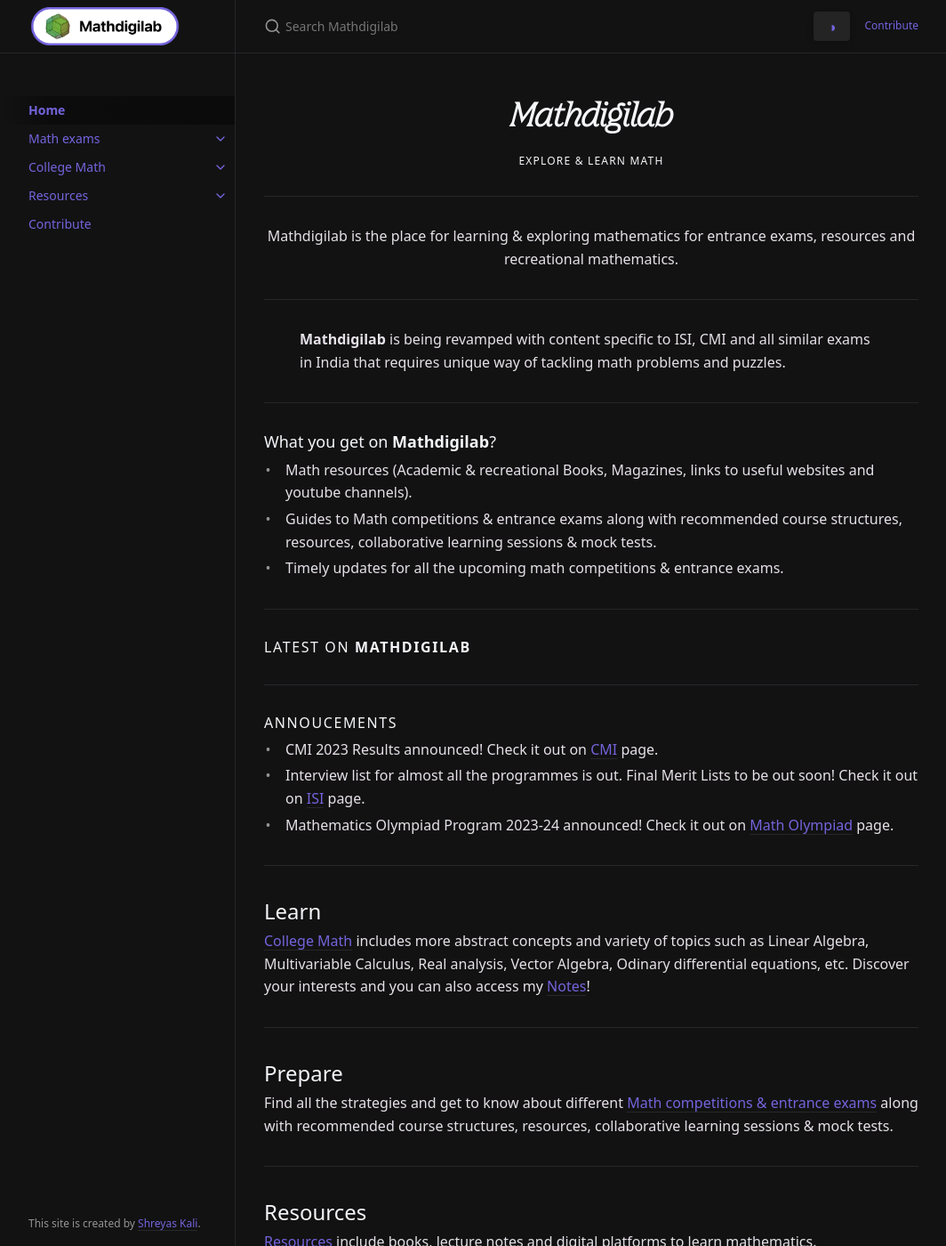
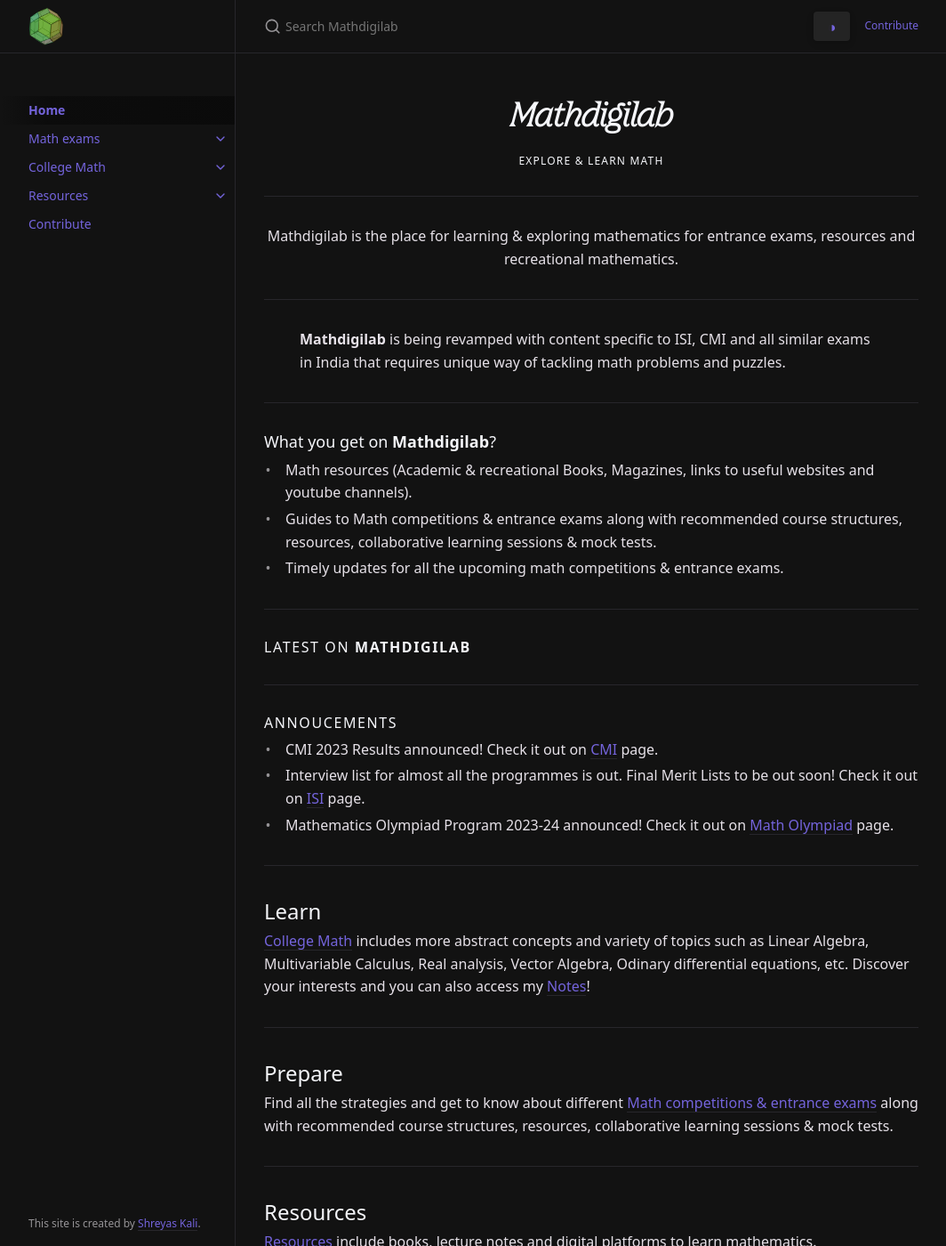
Before and after one commit to mathdigilab/mathdigilab.github.io, a Jekyll site: the page built from index.md, in a window 1280 px wide and 1400 px high. Shown: the whole window at 89% size, without its empty margins (107-1171 px from the left). Built offline with Jekyll 4.4.1, drawn with Linux system fonts in a browser that asks for light colours; nearby versions of some CDN libraries.

Commit message:
index page

```diff
--- a/_config.yml
+++ b/_config.yml
@@ -29,7 +29,7 @@ exclude: ["node_modules/", "*.gemspec", "*.gem", "Gemfile", "Gemfile.lock", "pac
 # include: ["docs/tests/"]
 
 # Set a path/url to a logo that will be displayed instead of the title
-logo: "/assets/images/Mathdigilab.png"
+logo: "/assets/images/mathdigilab.svg.png"
 
 # Enable or disable the site search
 # Supports true (default) or false
--- a/index.md
+++ b/index.md
@@ -17,7 +17,7 @@ permalink: /
       @font-face { font-family: Nibpro; src: url('assets/NibPro-LightItalic.ttf'); }
       h1 {
         font-family: Nibpro;
-        font-size: 70rem;
+        font-size: 50px;
         font-weight: 700;
       }
     </style>
@@ -26,7 +26,7 @@ permalink: /
 
 
 <h4>Explore & Learn Math</h4>
-{: .fw-700, .fs-4, .text-center}
+{: .fw-200, .fs-4, .text-center}
 
 ---
 
```
